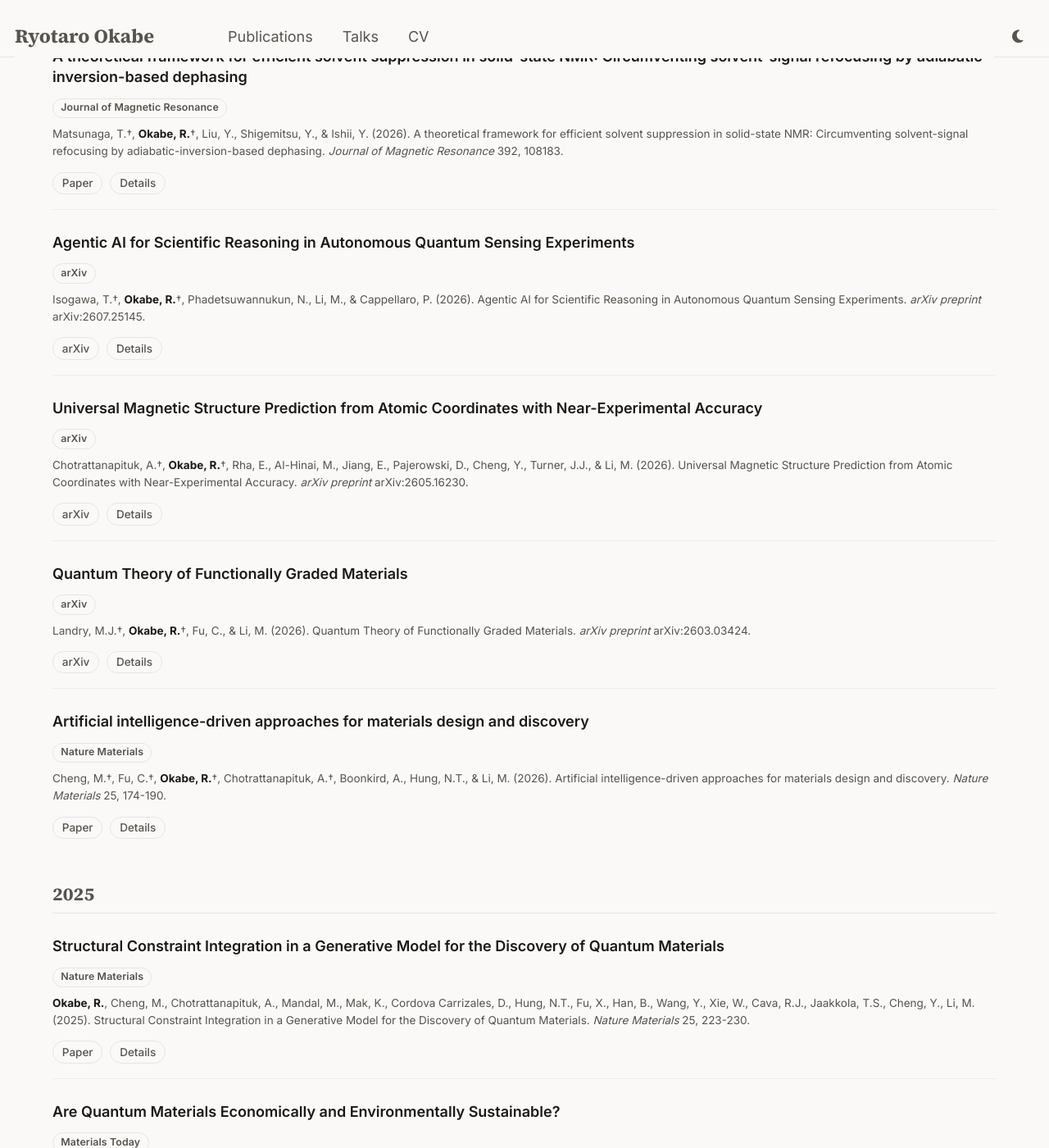
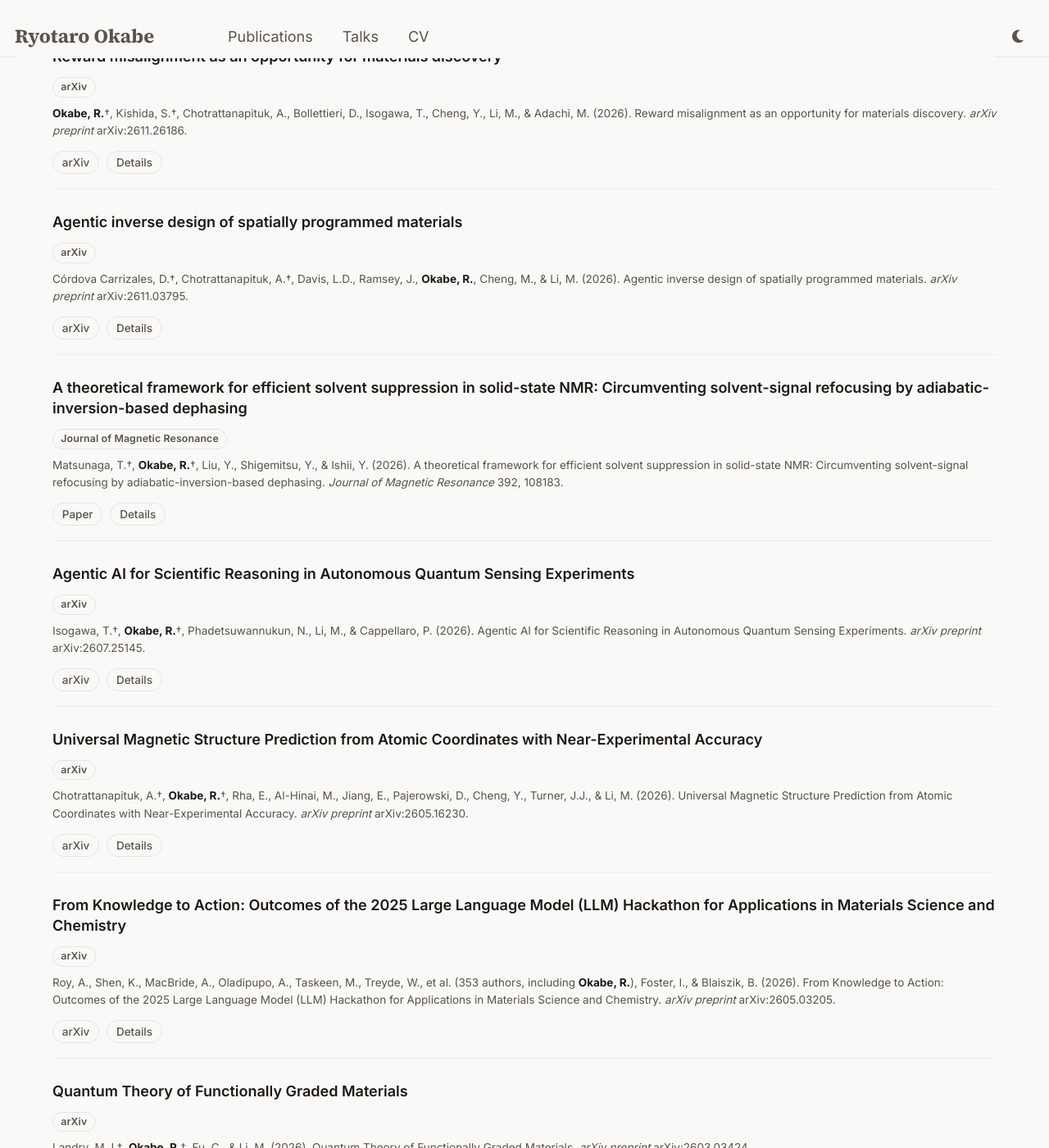
Before and after one commit to RyotaroOKabe/RyotaroOKabe.github.io, a Jekyll site: the page built from _pages/publications.html, in a window 1280 px wide and 1400 px high, scrolled down 1373 px. Shown: the whole window at 82% size. Built offline with Jekyll 4.4.1, drawn with Linux system fonts in a browser that asks for light colours.

Commit message:
Add three new preprints from Google Scholar; bold name and markers in CV
- New: Okabe & Kishida (co-first) et al., "Reward misalignment as an
  opportunity for materials discovery" (arXiv:2611.26186);
  Cordova Carrizales & Chotrattanapituk (co-first) et al., "Agentic inverse
  design of spatially programmed materials" (arXiv:2611.03795);
  Roy et al. (353 authors), 2025 LLM Hackathon outcomes (arXiv:2605.03205)
- Co-first/corresponding markers verified against the arXiv LaTeX sources
- Figures for the two first/co-first-author preprints (Reward misalignment,
  Universal magnetic structure prediction) from their arXiv sources
- CV: author name in bold throughout the publication list; dagger for
  co-first, asterisk for corresponding author; CV rebuilt (4 pages)
- Homepage news entries for the two November preprints

Co-Authored-By: Claude Fable 5.1 <noreply@anthropic.com>

```diff
--- a/_data/news.yml
+++ b/_data/news.yml
@@ -1,6 +1,12 @@
 # Recent Highlights on the homepage — newest first.
 # date: use YYYY-MM only when the month is verified; otherwise the year only.
 # text: Markdown supported (e.g. *italics* for journal names).
+- date: "2026-11"
+  text: "Preprint *Reward misalignment as an opportunity for materials discovery* (first author) posted to arXiv"
+
+- date: "2026-11"
+  text: "Preprint *Agentic inverse design of spatially programmed materials* posted to arXiv"
+
 - date: "2026-10"
   text: "Started as an Argonne Scholar (Maria Goeppert Mayer Fellow) in the X-ray Science Division at Argonne National Laboratory"
 
--- /dev/null
+++ b/_publications/2026-05-04-roy2026knowledge.md
@@ -0,0 +1,14 @@
+---
+title: "From Knowledge to Action: Outcomes of the 2025 Large Language Model (LLM) Hackathon for Applications in Materials Science and Chemistry"
+collection: publications
+permalink: /publication/2026-05-04-roy2026knowledge
+excerpt: 'A community snapshot of LLM applications in materials science and chemistry from the 2025 LLM Hackathon, organized into knowledge-infrastructure and action systems, documenting the shift from single-purpose tools toward integrated multi-agent workflows with retrieval, reasoning, tool use, and laboratory integration.'
+date: 2026-05-04
+venue: 'arXiv'
+category: manuscripts
+paperurl: 'https://arxiv.org/abs/2605.03205'
+citation: 'Roy, A., Shen, K., MacBride, A., Oladipupo, A., Taskeen, M., Treyde, W., et al. (353 authors, including <strong>Okabe, R.</strong>), Foster, I., &amp; Blaiszik, B. (2026). From Knowledge to Action: Outcomes of the 2025 Large Language Model (LLM) Hackathon for Applications in Materials Science and Chemistry. <i>arXiv preprint</i> arXiv:2605.03205.'
+---
+<a href='https://arxiv.org/abs/2605.03205'>Paper</a> /
+
+A community snapshot of LLM applications in materials science and chemistry from the 2025 LLM Hackathon, organized into knowledge-infrastructure and action systems, documenting the shift from single-purpose tools toward integrated multi-agent workflows with retrieval, reasoning, tool use, and laboratory integration.
--- /dev/null
+++ b/_publications/2026-11-02-cordova2026agentic.md
@@ -0,0 +1,14 @@
+---
+title: "Agentic inverse design of spatially programmed materials"
+collection: publications
+permalink: /publication/2026-11-02-cordova2026agentic
+excerpt: 'An LLM agent inverse-designs ion-implantation recipes for spatially programmed materials by using a physics-based ion–matter simulator as a tool: given a target depth profile, it selects ion species, energies, angles, and target layers, runs and interprets simulations, and iterates until the profile matches, with minimal human input.'
+date: 2026-11-02
+venue: 'arXiv'
+category: manuscripts
+paperurl: 'https://arxiv.org/abs/2611.03795'
+citation: 'Córdova Carrizales, D.†, Chotrattanapituk, A.†, Davis, L.D., Ramsey, J., <strong>Okabe, R.</strong>, Cheng, M., &amp; Li, M. (2026). Agentic inverse design of spatially programmed materials. <i>arXiv preprint</i> arXiv:2611.03795.'
+---
+<a href='https://arxiv.org/abs/2611.03795'>Paper</a> /
+
+An LLM agent inverse-designs ion-implantation recipes for spatially programmed materials by using a physics-based ion–matter simulator as a tool: given a target depth profile, it selects ion species, energies, angles, and target layers, runs and interprets simulations, and iterates until the profile matches, with minimal human input.
--- /dev/null
+++ b/_publications/2026-11-19-okabe2026reward.md
@@ -0,0 +1,19 @@
+---
+title: "Reward misalignment as an opportunity for materials discovery"
+collection: publications
+permalink: /publication/2026-11-19-okabe2026reward
+excerpt: 'Disagreement between predefined reward scores and expert judgment, studied for electronic flat bands, is turned into a discovery signal: expert preferences learned from pairwise comparisons guide a crystal diffusion model toward compounds such as KCo2As2 and CoGa that a numerical bandwidth score would discard.'
+date: 2026-11-19
+venue: 'arXiv'
+category: manuscripts
+paperurl: 'https://arxiv.org/abs/2611.26186'
+citation: '<strong>Okabe, R.</strong>†, Kishida, S.†, Chotrattanapituk, A., Bollettieri, D., Isogawa, T., Cheng, Y., Li, M., &amp; Adachi, M. (2026). Reward misalignment as an opportunity for materials discovery. <i>arXiv preprint</i> arXiv:2611.26186.'
+---
+<a href='https://arxiv.org/abs/2611.26186'>Paper</a> /
+
+<a href='https://arxiv.org/abs/2611.26186' target='_blank' rel='noopener'>
+	<img src="{{'images_pub/okabe2026reward.png' | relative_url}}"
+	style='max-width:95%; height:auto; display:block; margin:1rem auto;'>
+</a>
+
+Disagreement between predefined reward scores and expert judgment, studied for electronic flat bands, is turned into a discovery signal: expert preferences learned from pairwise comparisons guide a crystal diffusion model toward compounds such as KCo2As2 and CoGa that a numerical bandwidth score would discard.
--- a/markdown_generator/publications.csv
+++ b/markdown_generator/publications.csv
@@ -1,7 +1,10 @@
 pub_date,title,venue,excerpt,citation,url_slug,paper_url,media_url,github_url,data_url,slides_url,figure,category
+2026-11-19,Reward misalignment as an opportunity for materials discovery,arXiv,"Disagreement between predefined reward scores and expert judgment, studied for electronic flat bands, is turned into a discovery signal: expert preferences learned from pairwise comparisons guide a crystal diffusion model toward compounds such as KCo2As2 and CoGa that a numerical bandwidth score would discard.","<strong>Okabe, R.</strong>†, Kishida, S.†, Chotrattanapituk, A., Bollettieri, D., Isogawa, T., Cheng, Y., Li, M., & Adachi, M. (2026). Reward misalignment as an opportunity for materials discovery. <i>arXiv preprint</i> arXiv:2611.26186.",okabe2026reward,https://arxiv.org/abs/2611.26186,,,,,okabe2026reward.png,manuscripts
+2026-11-02,Agentic inverse design of spatially programmed materials,arXiv,"An LLM agent inverse-designs ion-implantation recipes for spatially programmed materials by using a physics-based ion–matter simulator as a tool: given a target depth profile, it selects ion species, energies, angles, and target layers, runs and interprets simulations, and iterates until the profile matches, with minimal human input.","Córdova Carrizales, D.†, Chotrattanapituk, A.†, Davis, L.D., Ramsey, J., <strong>Okabe, R.</strong>, Cheng, M., & Li, M. (2026). Agentic inverse design of spatially programmed materials. <i>arXiv preprint</i> arXiv:2611.03795.",cordova2026agentic,https://arxiv.org/abs/2611.03795,,,,,,manuscripts
 2026-10-12,A theoretical framework for efficient solvent suppression in solid-state NMR: Circumventing solvent-signal refocusing by adiabatic-inversion-based dephasing,Journal of Magnetic Resonance,"A theoretical framework explaining why the SLAP solvent-suppression scheme outperforms MISSISSIPPI in solid-state NMR: MISSISSIPPI is limited by solvent-signal refocusing, whereas SLAP circumvents echo formation by design, confirmed by simulations and 1H-detected experiments on GB1 at 60 kHz MAS.","Matsunaga, T.†, <strong>Okabe, R.</strong>†, Liu, Y., Shigemitsu, Y., & Ishii, Y. (2026). A theoretical framework for efficient solvent suppression in solid-state NMR: Circumventing solvent-signal refocusing by adiabatic-inversion-based dephasing. <i>Journal of Magnetic Resonance</i> 392, 108183.",matsunaga2026theoretical,https://doi.org/10.1016/j.jmr.2026.108183,,,,,,manuscripts
 2026-07-27,Agentic AI for Scientific Reasoning in Autonomous Quantum Sensing Experiments,arXiv,"An LLM-based agentic workflow that autonomously plans, runs, and analyzes quantum sensing experiments on nitrogen-vacancy centers in diamond, together with offline benchmarks that evaluate the agent's scientific reasoning.","Isogawa, T.†, <strong>Okabe, R.</strong>†, Phadetsuwannukun, N., Li, M., & Cappellaro, P. (2026). Agentic AI for Scientific Reasoning in Autonomous Quantum Sensing Experiments. <i>arXiv preprint</i> arXiv:2607.25145.",isogawa2026agentic,https://arxiv.org/abs/2607.25145,,,,,isogawa2026agentic.png,manuscripts
-2026-05-16,Universal Magnetic Structure Prediction from Atomic Coordinates with Near-Experimental Accuracy,arXiv,"Magnetic structure network (MSN), an E(3)-equivariant graph neural network trained on experimentally determined MAGNDATA structures, predicts collinear and non-collinear magnetic structures from atomic coordinates using a primitive modulated structure representation that unifies commensurate and incommensurate orders.","Chotrattanapituk, A.†, <strong>Okabe, R.</strong>†, Rha, E., Al-Hinai, M., Jiang, E., Pajerowski, D., Cheng, Y., Turner, J.J., & Li, M. (2026). Universal Magnetic Structure Prediction from Atomic Coordinates with Near-Experimental Accuracy. <i>arXiv preprint</i> arXiv:2605.16230.",chotrattanapituk2026universal,https://arxiv.org/abs/2605.16230,,,,,,manuscripts
+2026-05-16,Universal Magnetic Structure Prediction from Atomic Coordinates with Near-Experimental Accuracy,arXiv,"Magnetic structure network (MSN), an E(3)-equivariant graph neural network trained on experimentally determined MAGNDATA structures, predicts collinear and non-collinear magnetic structures from atomic coordinates using a primitive modulated structure representation that unifies commensurate and incommensurate orders.","Chotrattanapituk, A.†, <strong>Okabe, R.</strong>†, Rha, E., Al-Hinai, M., Jiang, E., Pajerowski, D., Cheng, Y., Turner, J.J., & Li, M. (2026). Universal Magnetic Structure Prediction from Atomic Coordinates with Near-Experimental Accuracy. <i>arXiv preprint</i> arXiv:2605.16230.",chotrattanapituk2026universal,https://arxiv.org/abs/2605.16230,,,,,chotrattanapituk2026universal.png,manuscripts
+2026-05-04,From Knowledge to Action: Outcomes of the 2025 Large Language Model (LLM) Hackathon for Applications in Materials Science and Chemistry,arXiv,"A community snapshot of LLM applications in materials science and chemistry from the 2025 LLM Hackathon, organized into knowledge-infrastructure and action systems, documenting the shift from single-purpose tools toward integrated multi-agent workflows with retrieval, reasoning, tool use, and laboratory integration.","Roy, A., Shen, K., MacBride, A., Oladipupo, A., Taskeen, M., Treyde, W., et al. (353 authors, including <strong>Okabe, R.</strong>), Foster, I., & Blaiszik, B. (2026). From Knowledge to Action: Outcomes of the 2025 Large Language Model (LLM) Hackathon for Applications in Materials Science and Chemistry. <i>arXiv preprint</i> arXiv:2605.03205.",roy2026knowledge,https://arxiv.org/abs/2605.03205,,,,,,manuscripts
 2026-03-08,Quantum Theory of Functionally Graded Materials,arXiv,"An ab initio quantum framework for the electromagnetic properties of functionally graded materials, whose aperiodic composition breaks Bloch's theorem: modulated Bloch states, effective field equations, and a generalized WKB method valid in the fully quantum regime yield position-dependent conductivity and permeability.","Landry, M.J.†, <strong>Okabe, R.</strong>†, Fu, C., & Li, M. (2026). Quantum Theory of Functionally Graded Materials. <i>arXiv preprint</i> arXiv:2603.03424.",landry2026quantum,https://arxiv.org/abs/2603.03424,,,,,landry2026quantum.jpg,manuscripts
 2026-02-05,Artificial intelligence-driven approaches for materials design and discovery,Nature Materials,"A Review of computational materials design over the past decades, from high-throughput forward machine learning and evolutionary algorithms to reinforcement learning and deep generative models, highlighting the shift from screening to inverse generation and the open challenges ahead.","Cheng, M.†, Fu, C.†, <strong>Okabe, R.</strong>†, Chotrattanapituk, A.†, Boonkird, A., Hung, N.T., & Li, M. (2026). Artificial intelligence-driven approaches for materials design and discovery. <i>Nature Materials</i> 25, 174-190.",cheng2026ai,https://doi.org/10.1038/s41563-025-02403-7,,,,,cheng2026ai.png,manuscripts
 2025-09-22,Structural Constraint Integration in a Generative Model for the Discovery of Quantum Materials,Nature Materials,"SCIGEN enforces geometric constraints such as honeycomb and kagome lattices within diffusion-based generative models, generating ten million candidate compounds with Archimedean and Lieb lattices; over 10% pass multistage stability screening, and a GNN classifier detects magnetic ordering in 41% of DFT-relaxed structures.","<strong>Okabe, R.</strong>, Cheng, M., Chotrattanapituk, A., Mandal, M., Mak, K., Cordova Carrizales, D., Hung, N.T., Fu, X., Han, B., Wang, Y., Xie, W., Cava, R.J., Jaakkola, T.S., Cheng, Y., Li, M. (2025). Structural Constraint Integration in a Generative Model for the Discovery of Quantum Materials. <i>Nature Materials</i> 25, 223-230.",okabe2025structural,https://doi.org/10.1038/s41563-025-02355-y,https://news.mit.edu/2025/new-tool-makes-generative-ai-models-likely-create-breakthrough-materials-0922,https://github.com/RyotaroOKabe/SCIGEN,https://doi.org/10.6084/m9.figshare.c.7283062.v5,,okabe2025structural.svg,manuscripts
```
Also changed, not shown: _publications/2026-05-16-chotrattanapituk2026universal.md (+5 -0 lines), images_pub/chotrattanapituk2026universal.png (added), images_pub/okabe2026reward.png (added), 2 other files.
